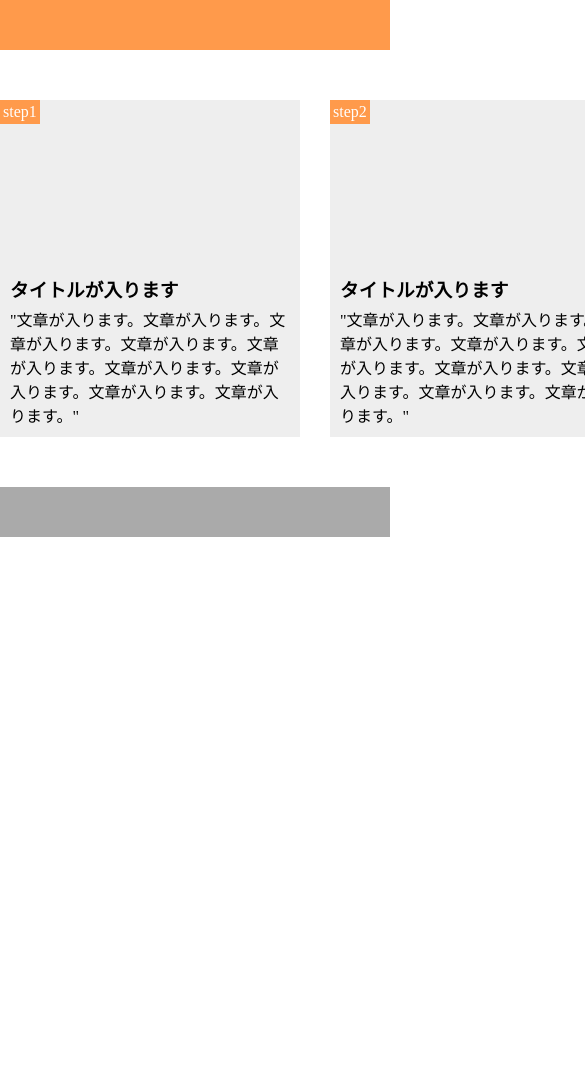
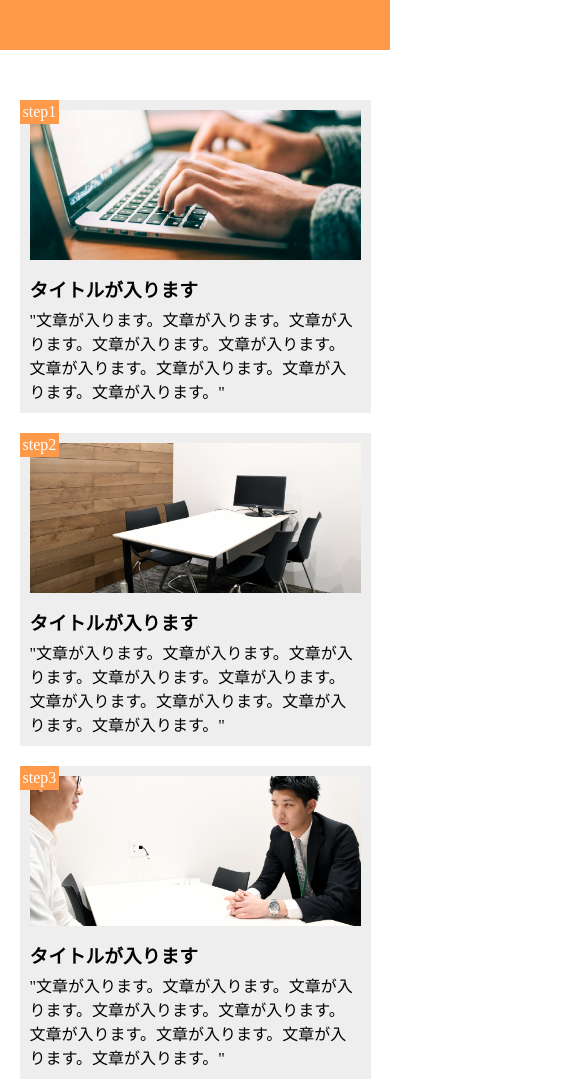
Before and after one commit to ShimonakaRina/-, a plain HTML site: page index.html in a window 390 px wide. Shown: the top 1082 px of the page, 585 px wide, since content can reach past the window. Before the commit the page ends 844 px from the top, so only its background shows below. Drawn offline with Linux system fonts and the light colour scheme.

Commit message:
1-10finish

```diff
--- a/index.html
+++ b/index.html
@@ -2,6 +2,7 @@
 <html lang="ja">
   <head>
     <meta charset="UTF-8"/>
+    <meta name="viewport" content="width=device-width,initial-scale=1.0">
 
     <link rel="stylesheet" href="style.css"/>
     <title>1-9演習</title>
@@ -13,7 +14,7 @@
     </header>
 
     <main>
-    <div class="step-box">
+    <div class="step-box1">
       <div class="step-image1"></div>
       <span class="step-number">step1</span>
       <h3 class="title">タイトルが入ります</h3>
@@ -21,7 +22,7 @@
         "文章が入ります。文章が入ります。文章が入ります。文章が入ります。文章が入ります。文章が入ります。文章が入ります。文章が入ります。文章が入ります。"
       </p>
     </div>
-    <div class="step-box">
+    <div class="step-box2">
       <div class="step-image2"></div>
       <span class="step-number">step2</span>
       <h3 class="title">タイトルが入ります</h3>
@@ -29,7 +30,7 @@
         "文章が入ります。文章が入ります。文章が入ります。文章が入ります。文章が入ります。文章が入ります。文章が入ります。文章が入ります。文章が入ります。"
       </p>
     </div>
-    <div class="step-box">
+    <div class="step-box3">
       <div class="step-image3"></div>
       <span class="step-number">step3</span>
       <h3 class="title">タイトルが入ります</h3>
--- a/style.css
+++ b/style.css
@@ -15,7 +15,23 @@ main {
   display: flex;
 }
 
-.step-box {
+.step-box1 {
+  width: 300px;
+  margin-right: 30px;
+  padding: 10px;
+  position: relative;
+  background-color: #eee;
+}
+
+.step-box2 {
+  width: 300px;
+  margin-right: 30px;
+  padding: 10px;
+  position: relative;
+  background-color: #eee;
+}
+
+.step-box3 {
   width: 300px;
   margin-right: 30px;
   padding: 10px;
@@ -65,3 +81,48 @@ footer {
   height: 50px;
   background-color: #aaa;
 }
+
+@media screen and (max-width: 425px) {
+  header {
+    width: 100%;
+  }
+
+  main {
+    width: 100%;
+    display: block;
+    margin: 0;
+  }
+
+  .step-box1 {
+    width: 90%;
+    margin-top: 50px;
+    margin-left: 5%;
+    margin-right: 5%;
+  }
+
+  .step-box2 {
+    width: 90%;
+    margin-top: 20px;
+    margin-left: 5%;
+    margin-right: 5%;
+  }
+
+  .step-box3 {
+    width: 90%;
+    margin-top: 20px;
+    margin-bottom: 50px;
+    margin-left: 5%;
+    margin-right: 5%;
+  }
+
+  .step-image1 {
+    height: 150px;
+  }
+
+  .step-image2 {
+    height: 150px;
+  }
+  .step-image3 {
+    height: 150px;
+  }
+}
```
Also changed, not shown: img/flow01.png (added), img/flow02.png (added), img/flow03.png (added).
